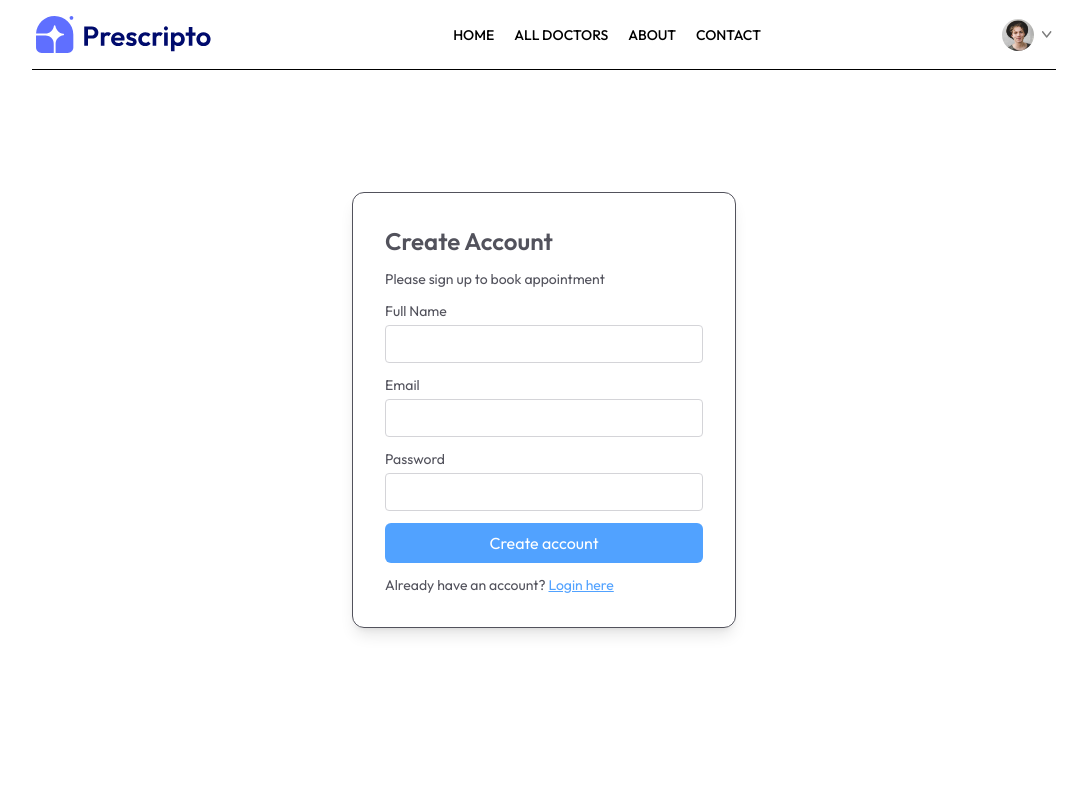
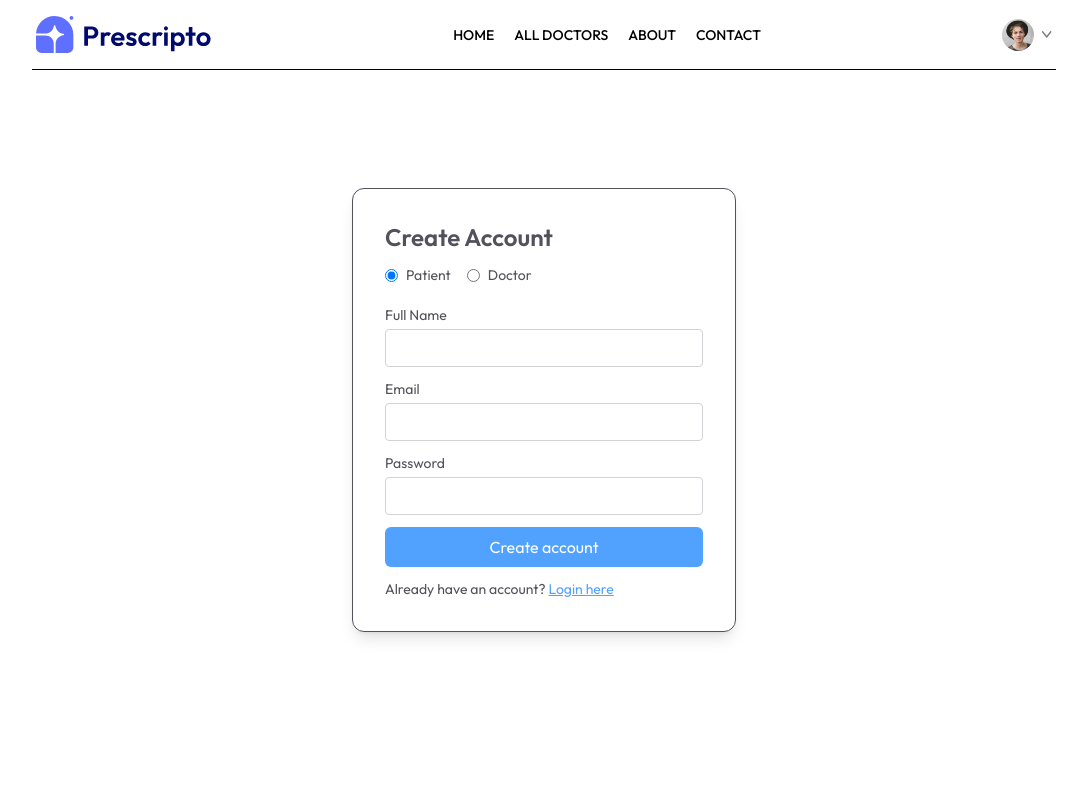
Before and after one commit to vivek-gamit/Doctor-Appointment-Booking-System, a React (Vite) app in the folder frontend/: page /login in a window 1280 px wide. Shown: the top 800 px of the page, without its empty margins (96-1183 px from the left). Built offline with nearby package versions, Linux system fonts and the light colour scheme; the HTML template or start-up script is replaced by a standard one; a web font is replaced by a local one.

Commit message:
login/signUp admine option

```diff
--- a/frontend/src/pages/Login.jsx
+++ b/frontend/src/pages/Login.jsx
@@ -1,20 +1,20 @@
 import React, { useState } from 'react'
 
 const Login = () => {
-
   const [state, setState] = useState('Sign Up')
+  const [role, setRole] = useState('patient') // New state: 'patient' or 'doctor'
 
   const [name, setName] = useState('')
   const [email, setEmail] = useState('')
   const [password, setPassword] = useState('')
+  const [speciality, setSpeciality] = useState('') // New state for doctors
 
-  // NEW: Updated handler to talk to your PHP backend
   const onSubmitHandler = async (event) => {
     event.preventDefault();
 
-    const userData = { name, email, password };
+    // Include role and speciality in the data sent to PHP
+    const userData = { name, email, password, role, speciality };
 
-    // Determine which API endpoint to use
     const endpoint = state === 'Sign Up'
       ? 'http://localhost/doctor-backend/signup.php'
       : 'http://localhost/doctor-backend/login.php';
@@ -22,9 +22,7 @@ const Login = () => {
     try {
       const response = await fetch(endpoint, {
         method: 'POST',
-        headers: {
-          'Content-Type': 'application/json',
-        },
+        headers: { 'Content-Type': 'application/json' },
         body: JSON.stringify(userData),
       });
 
@@ -32,7 +30,7 @@ const Login = () => {
 
       if (result.status === 'success') {
         alert(result.message);
-        // If login is successful, you might want to redirect the user or save a token
+        // You can redirect to an Admin Panel here if role === 'doctor'
       } else {
         alert(result.message);
       }
@@ -46,22 +44,47 @@ const Login = () => {
     <form onSubmit={onSubmitHandler} className='min-h-[80vh] flex items-center'>
       <div className='flex flex-col gap-3 m-auto items-start p-8 min-w-85 sm:min-w-96 border rounded-xl text-zinc-600 text-sm shadow-lg'>
         <p className='text-2xl font-semibold'>{state === 'Sign Up' ? 'Create Account' : 'Login'}</p>
-        <p>Please {state === 'Sign Up' ? 'sign up' : 'log in'} to book appointment</p>
-        {state === 'Sign Up'
-          ? <div className='w-full '>
+
+        {/* Role Selector */}
+        <div className='flex gap-4 mb-2'>
+          <label className='flex items-center gap-2 cursor-pointer'>
+            <input type="radio" name="role" value="patient" checked={role === 'patient'} onChange={() => setRole('patient')} /> Patient
+          </label>
+          <label className='flex items-center gap-2 cursor-pointer'>
+            <input type="radio" name="role" value="doctor" checked={role === 'doctor'} onChange={() => setRole('doctor')} /> Doctor
+          </label>
+        </div>
+
+        {state === 'Sign Up' && (
+          <div className='w-full '>
             <p>Full Name</p>
             <input onChange={(e) => setName(e.target.value)} value={name} className='border border-zinc-300 rounded w-full p-2 mt-1' type="text" required />
           </div>
-          : null
-        }
+        )}
+
         <div className='w-full '>
           <p>Email</p>
           <input onChange={(e) => setEmail(e.target.value)} value={email} className='border border-zinc-300 rounded w-full p-2 mt-1' type="email" required />
         </div>
+
         <div className='w-full '>
           <p>Password</p>
           <input onChange={(e) => setPassword(e.target.value)} value={password} className='border border-zinc-300 rounded w-full p-2 mt-1' type="password" required />
         </div>
+
+        {/* Show Specialty only if it's a Doctor signing up */}
+        {state === 'Sign Up' && role === 'doctor' && (
+          <div className='w-full '>
+            <p>Specialty</p>
+            <select onChange={(e) => setSpeciality(e.target.value)} value={speciality} className='border border-zinc-300 rounded w-full p-2 mt-1' required>
+              <option value="">Select Specialty</option>
+              <option value="General Physician">General Physician</option>
+              <option value="Gynecologist">Gynecologist</option>
+              <option value="Dermatologist">Dermatologist</option>
+            </select>
+          </div>
+        )}
+
         <button className='bg-blue-400 text-white w-full py-2 rounded-md text-base'>{state === 'Sign Up' ? 'Create account' : 'Login'}</button>
         {state === 'Sign Up'
           ? <p>Already have an account? <span onClick={() => setState('Login')} className='text-blue-400 underline cursor-pointer'>Login here</span></p>
```
